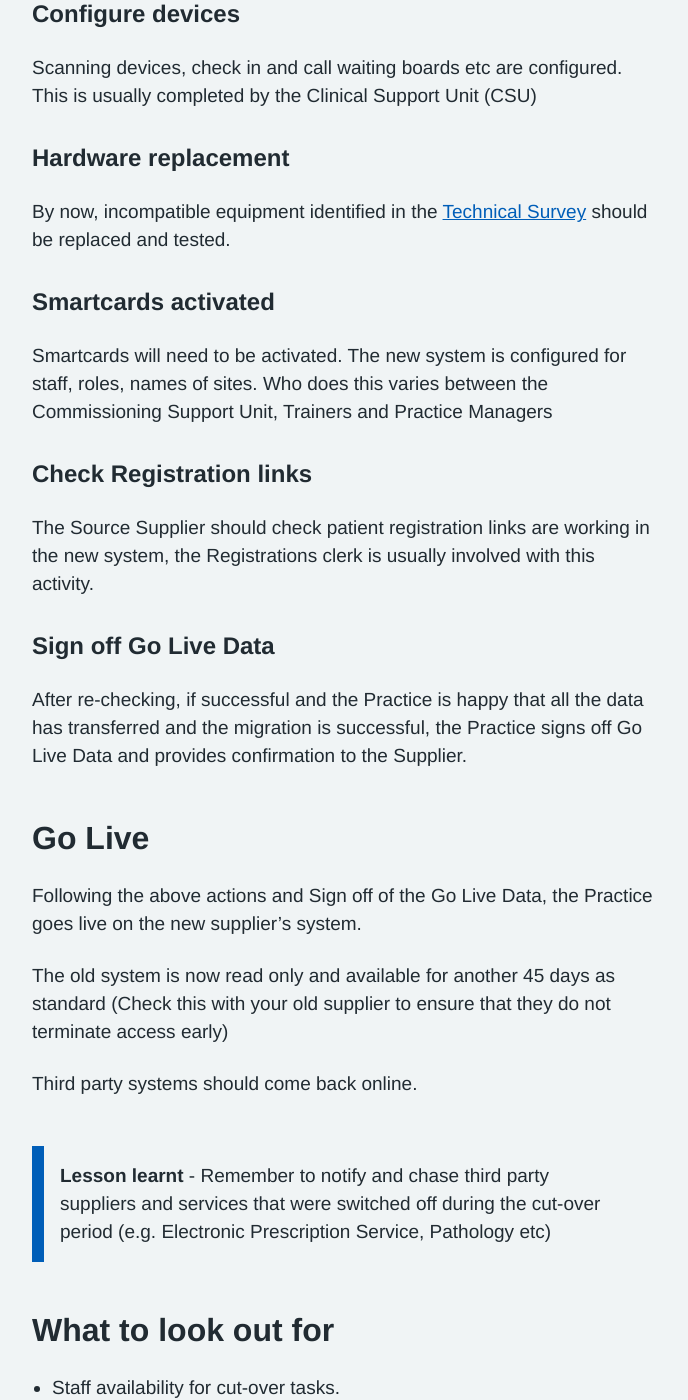
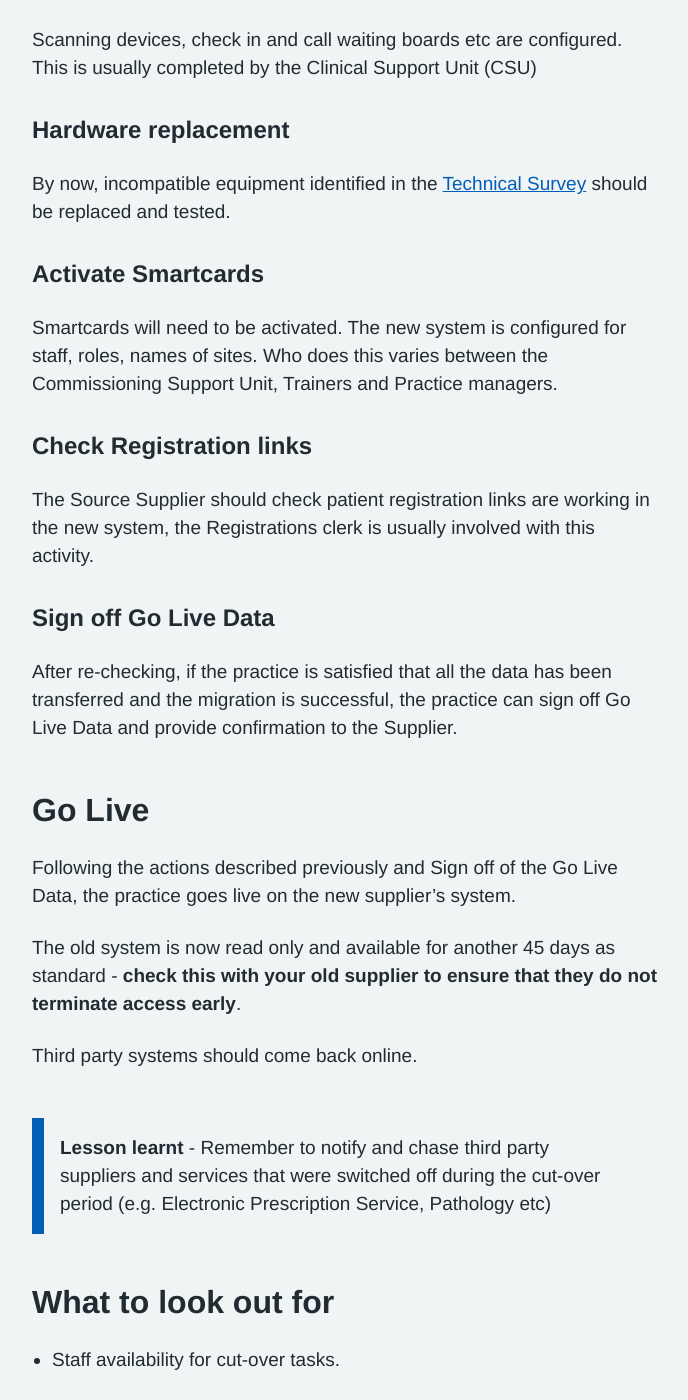
Before and after one commit to nhsconnect/prm-practice-migration, a Jekyll site: the page built from guide/06-cutover-and-go-live.md, in a window 1280 px wide and 1400 px high, scrolled down 2086 px. Shown: the whole window, without its empty margins (128-816 px from the left). Built offline with Jekyll 4.4.1, drawn with Linux system fonts in a browser that asks for light colours; some web fonts are replaced; some of the changed text lies outside the part shown.

Commit message:
[PT] Update Cut-over and Go Live page following review from Les & Sam

```diff
--- a/guide/06-cutover-and-go-live.md
+++ b/guide/06-cutover-and-go-live.md
@@ -46,7 +45,6 @@ __Lesson learnt__ - Remember to include any Clinical staff who may work remotely
 {%- endcapture -%}
 
 {%- include inset.html content=lesson_learnt_1 accessibility_text="Lesson learnt" markdown=true -%}
-
 
 
 ### Dictionary of Medication and Devices mapping
@@ -71,9 +69,9 @@ Scanning devices, check in and call waiting boards etc are configured. This is u
 By now, incompatible equipment identified in the [Technical Survey](technical-survey) should be replaced and tested.
 
 
-### Smartcards activated
+### Activate Smartcards
 
-Smartcards will need to be activated. The new system is configured for staff, roles, names of sites. Who does this varies between the Commissioning Support Unit, Trainers and Practice Managers
+Smartcards will need to be activated. The new system is configured for staff, roles, names of sites. Who does this varies between the Commissioning Support Unit, Trainers and Practice managers.
 
 
 ### Check Registration links
@@ -83,14 +81,14 @@ The Source Supplier should check patient registration links are working in the n
 
 ### Sign off Go Live Data
 
-After re-checking, if successful and the Practice is happy that all the data has transferred and the migration is successful, the Practice signs off Go Live Data and provides confirmation to the Supplier.
+After re-checking, if the practice is satisfied that all the data has been transferred and the migration is successful, the practice can sign off Go Live Data and provide confirmation to the Supplier.
 
 
 ## Go Live
 
-Following the above actions and Sign off of the Go Live Data, the Practice goes live on the new supplier's system.
+Following the actions described previously and Sign off of the Go Live Data, the practice goes live on the new supplier's system.
 
-The old system is now read only and available for another 45 days as standard (Check this with your old supplier to ensure that they do not terminate access early)
+The old system is now read only and available for another 45 days as standard - __check this with your old supplier to ensure that they do not terminate access early__.
 
 Third party systems should come back online.
 
```
Also changed, not shown: other parts of guide/06-cutover-and-go-live.md (+8 -9 lines).
